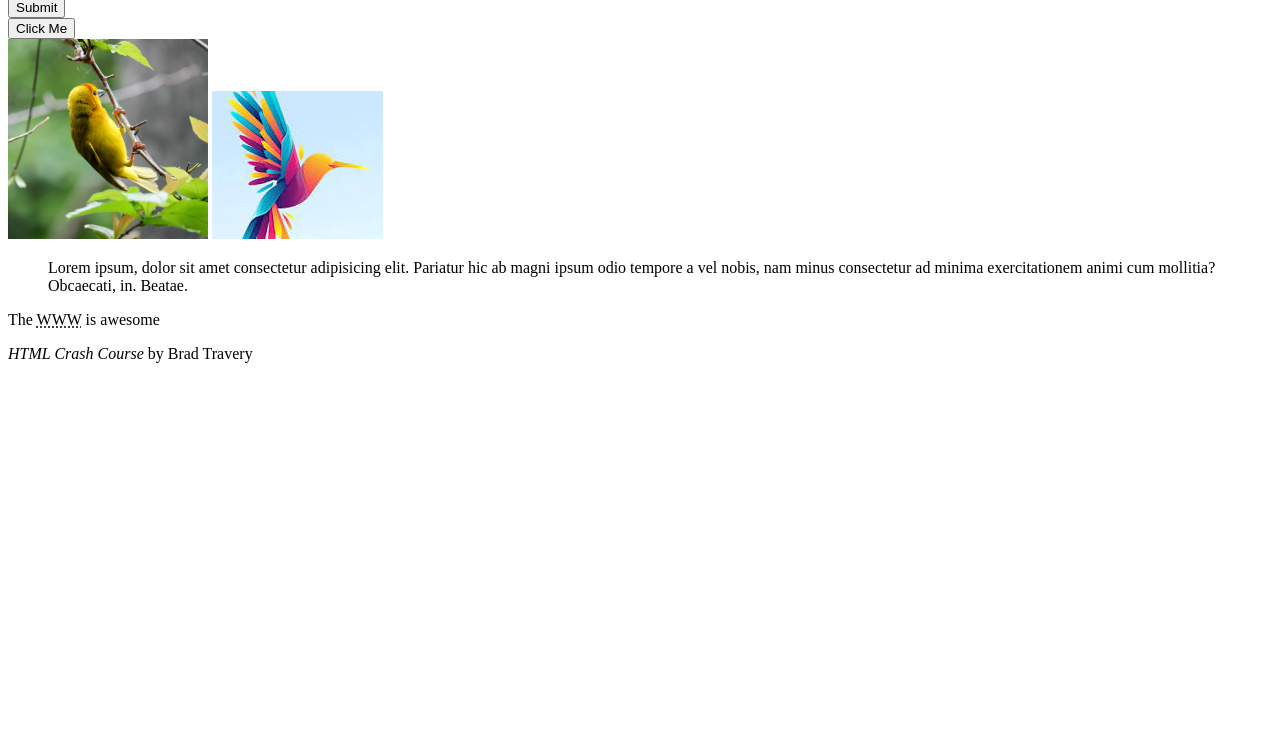
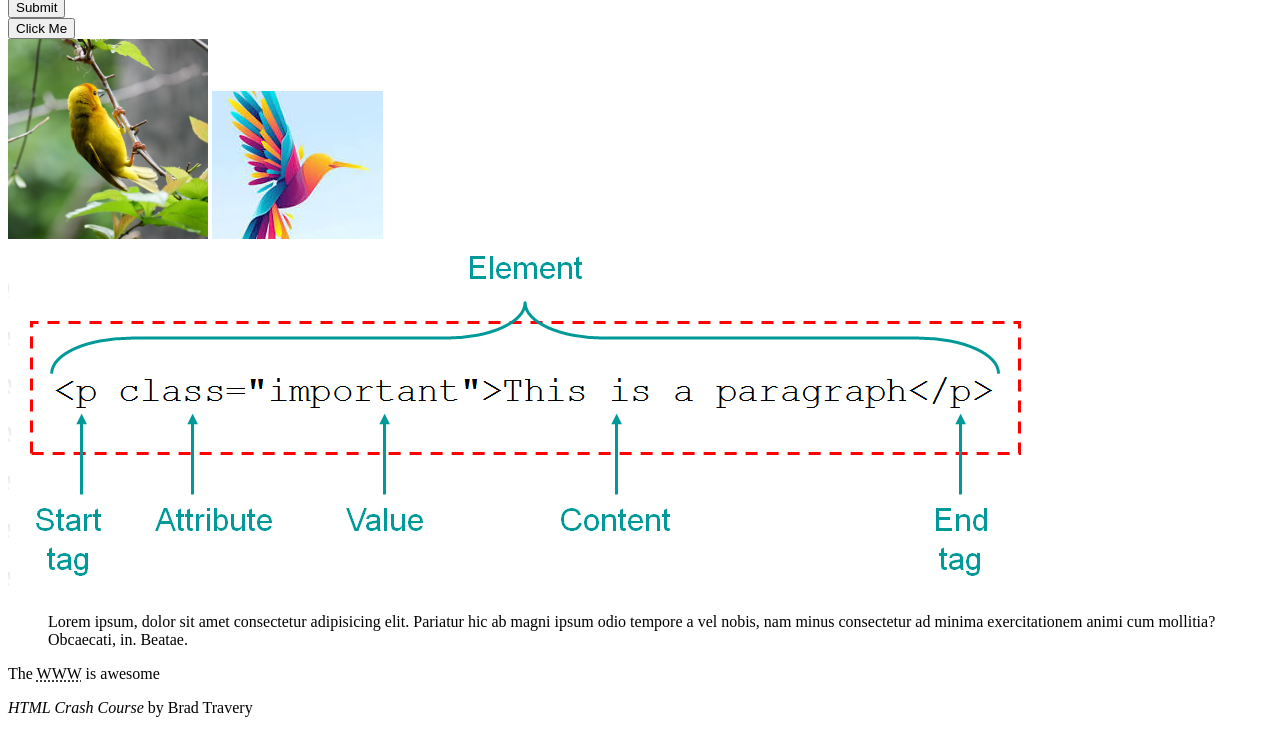
Before and after one commit to nathansoftwaredev/html_course, a plain HTML site: page index.html in a window 1280 px wide. Shown: the part 1069-1824 px from the top of the page. Drawn offline with Linux system fonts and the light colour scheme.

Commit message:
Added image of html syntax for reference

```diff
--- a/index.html
+++ b/index.html
@@ -128,6 +128,7 @@
     <a href="images/bird2.jpeg">
         <img src="images/bird2.jpeg" alt="">
     </a>
+    <img src="images/htmlsyntax.png" alt="">
 
     <!-- Quotations -->
     <blockquote cite="http://traversymedia.com">Lorem ipsum, dolor sit amet consectetur adipisicing elit. Pariatur hic ab magni ipsum odio tempore a vel nobis, nam minus consectetur ad minima exercitationem animi cum mollitia? Obcaecati, in. Beatae.</blockquote>
@@ -138,5 +139,6 @@
 
     <div style="margin-top: 500px"></div>
 
+
 </body>
 </html>
```
Also changed, not shown: images/htmlsyntax.png (added).
